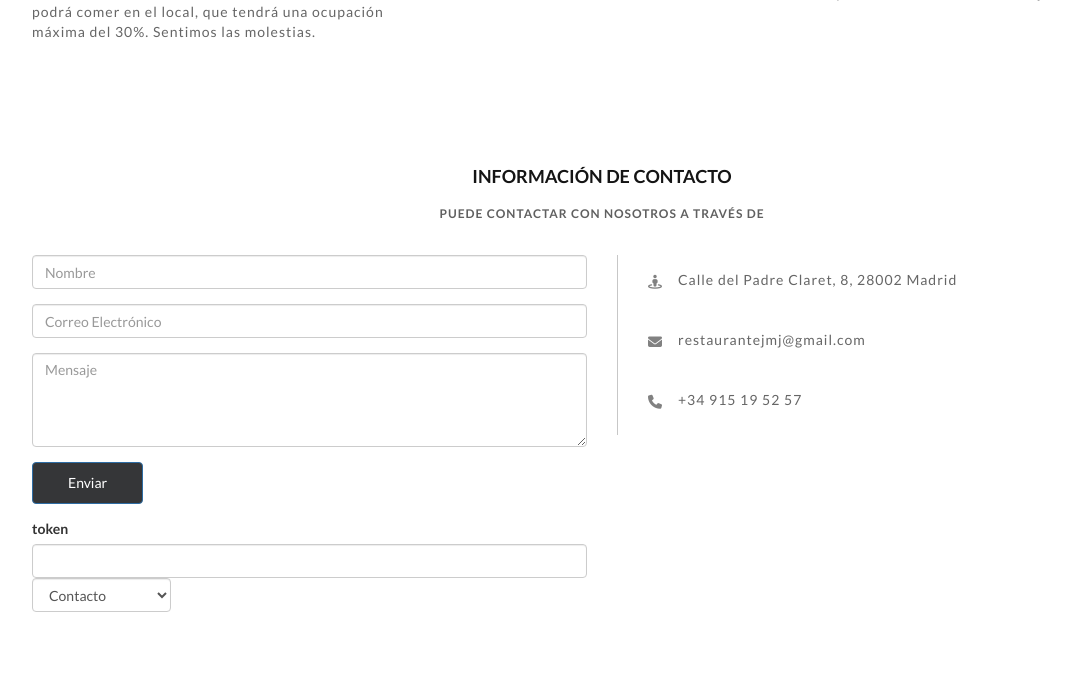
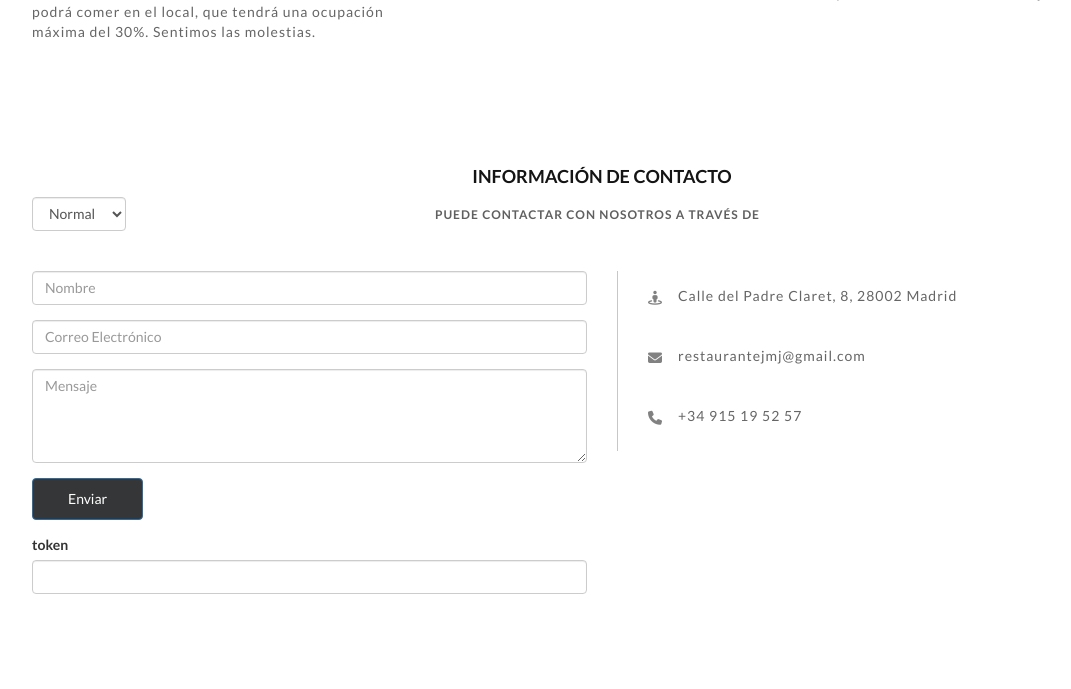
Before and after one commit to mcorteslozano/tfg-proy-restaurantejmj, a Symfony app: template templates/bienvenida/index.html.twig in a window 1280 px wide. Shown: the part 4282-4971 px from the top of the page, without its empty margins (38-1109 px from the left). Run offline with Twig, Linux system fonts and the light colour scheme; the template is opened without the code that fills it, so the values that code supplies are empty; form fields are guessed from the names that the template uses; some libraries are stand-ins or nearby versions.

Commit message:
14/05/2020 Bienvenida:DistintosForm-Carta.js

```diff
--- a/public/css/style.css
+++ b/public/css/style.css
@@ -984,6 +984,16 @@ a:hover {
     display: none;
 }
 
+#pruebaForm div {
+    display: table;
+    width: 67%;
+}
+
+#pruebaForm h2 {
+    display: table-cell;
+    width: 50%;
+}
+
 #contacto_sec {
     padding-top: 95px;
     padding-bottom: 95px;
--- a/src/Controller/BienvenidaController.php
+++ b/src/Controller/BienvenidaController.php
@@ -57,7 +57,7 @@ class BienvenidaController extends AbstractController
             $mensaje = (new \Swift_Message('Nuevo mensaje de un cliente: EVENTO'))
             ->setFrom($contacto['email'])
             ->setTo('restaurantejmj@gmail.com')
-            ->setBody('Se ha registrado un nuevo mensaje de un cliente a través de la página web www.restaurantejmj.es <br><br><b>Nombre del cliente:</b> '.$contacto['nombre']. '<br><b>Número de personas aprox.:</b>'.$contacto['personas'].'<br><b>Fecha de reserva:</b>'.$contacto['fecha']->format('Y-m-d').'<br><b>Correo electrónico:</b>'.$contacto['email'].'<br><b>Mensaje:</b> '.$contacto['mensaje']
+            ->setBody('Se ha registrado un nuevo mensaje de un cliente a través de la página web www.restaurantejmj.es <br><br><b>Nombre del cliente:</b> '.$contacto['nombre']. '<br><b>Número de personas aprox.:</b>'.$contacto['numpersonas'].'<br><b>Fecha de reserva:</b>'.$contacto['fecha']->format('Y-m-d').'<br><b>Correo electrónico:</b>'.$contacto['email'].'<br><b>Mensaje:</b> '.$contacto['mensaje']
             ,  'text/html');
 
             $mailer->send($mensaje);
--- a/templates/bienvenida/index.html.twig
+++ b/templates/bienvenida/index.html.twig
@@ -538,7 +538,17 @@
 			<div class="col-lg-12 col-md-12 col-sm-12 col-xs12 ">
 				<div class="title_sec">
 					<h1>INFORMACIÓN DE CONTACTO</h1>
-					<h2>PUEDE CONTACTAR CON NOSOTROS A TRAVÉS DE</h2>
+					<div id="pruebaForm" class="row">
+						<!-- Select tipo de Formulario -->
+						<div class="form-group col-md-12" id="form_tipo_margin">
+						  <select class="form-control" name="form_tipo" class="btn btn-primary" id="form_tipo">
+							<option value="Contacto">Normal</option>
+							<option value="Reserva">Reserva</option>
+							<option value="Evento">Evento</option>
+						  </select>
+						  <h2>PUEDE CONTACTAR CON NOSOTROS A TRAVÉS DE</h2>
+						</div>
+					</div>
 				</div>
 			</div>
 			<div class="col-sm-6">
@@ -586,7 +596,7 @@
 							<input type="email" name="contacto_reserva[email]" class="form-control mail-field" required="required" placeholder="Email" id="contacto_reserva_email">
 						</div>
 						<div class="form-group">
-							<textarea name="contacto_reserva[mensaje]" id="contacto_reserva_mensaje" required="required" class="form-control" rows="4" placeholder="Mensaje. (Especificar hora de llegada)."></textarea>
+							<textarea name="contacto_reserva[mensaje]" id="contacto_reserva_mensaje" required="required" class="form-control" rows="4" placeholder="Especificar hora de llegada."></textarea>
 						</div>
 						<div class="form-group">
 							<button type="submit" class="btn btn-primary" id="contacto_reserva_enviar" name="contacto_reserva[enviar]">Enviar</button>
@@ -617,14 +627,7 @@
 						{{ form_row(contactoEvento._token) }}
 					</form>
 
-					<!-- Select tipo de Formulario -->
-					<div class="form-group">
-					  <select class="form-control" name="form_tipo" class="btn btn-primary" id="form_tipo">
-						<option value="Contacto">Contacto</option>
-						<option value="Reserva">Reserva</option>
-						<option value="Evento">Evento</option>
-					  </select>
-					</div>
+
 
 				</div>
 			</div>
```
